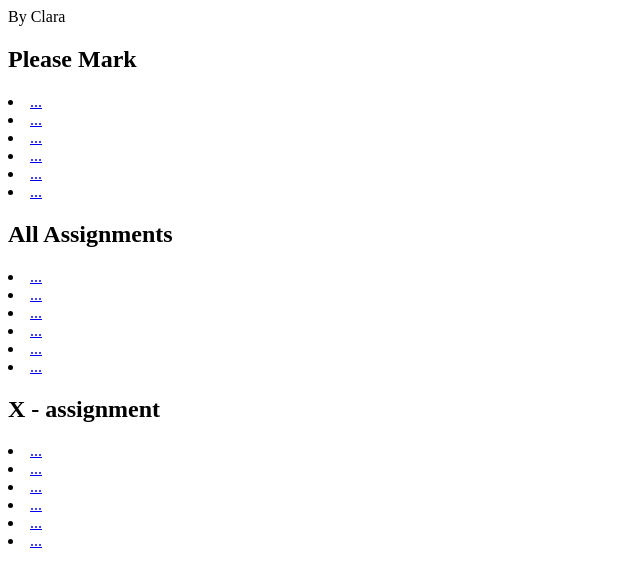
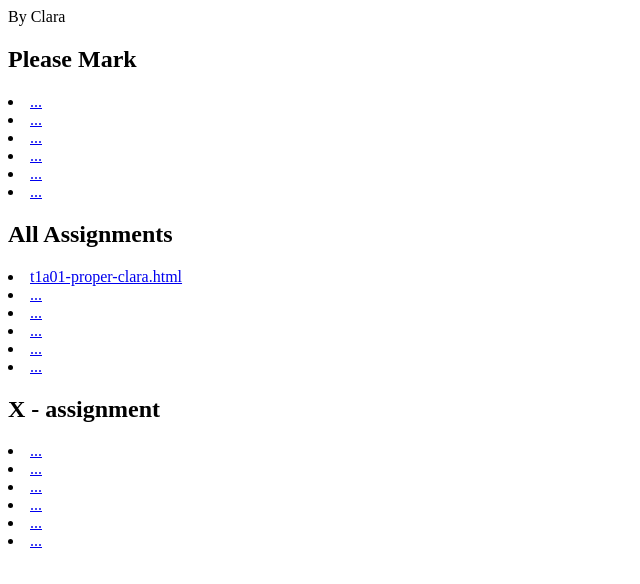
Before and after one commit to cytello1/gamedev2025, a plain HTML site: page public/index.html in a window 1280 px wide. Shown: the whole page, without its empty margins (0-640 px from the left). Drawn offline with Linux system fonts and the light colour scheme.

Commit message:
Update index.html

```diff
--- a/public/index.html
+++ b/public/index.html
@@ -14,7 +14,7 @@ By Clara<br>
 
 
 <h2>All Assignments</h2>
-<li><a href="..">...</a></li>
+<li><a href="t1a01-proper-clara.html">t1a01-proper-clara.html</a></li>
 <li><a href="..">...</a></li>
 <li><a href="..">...</a></li>
 <li><a href="..">...</a></li>
```
